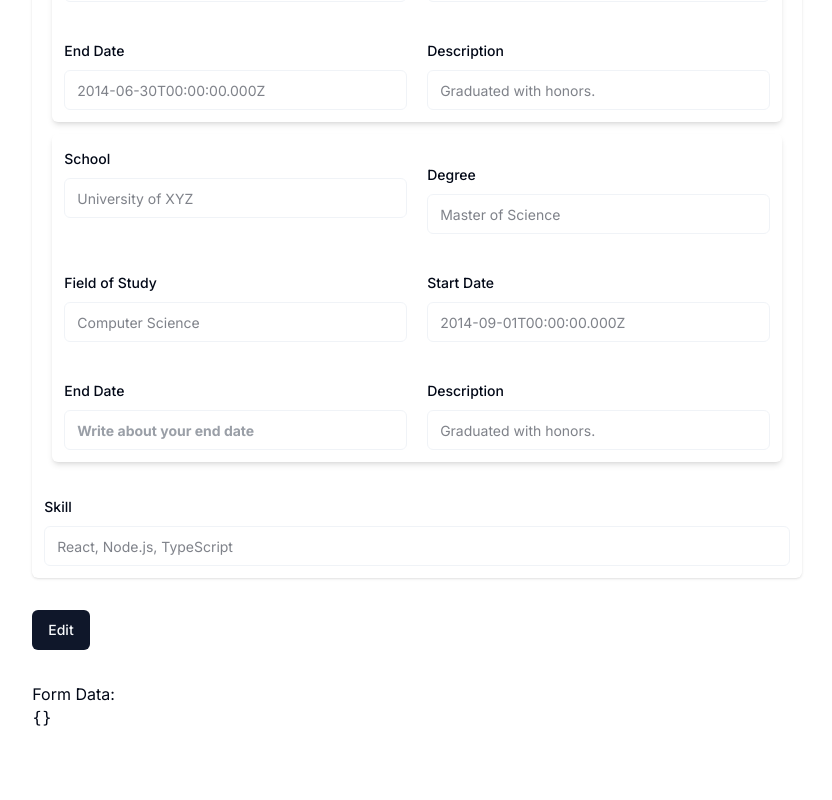
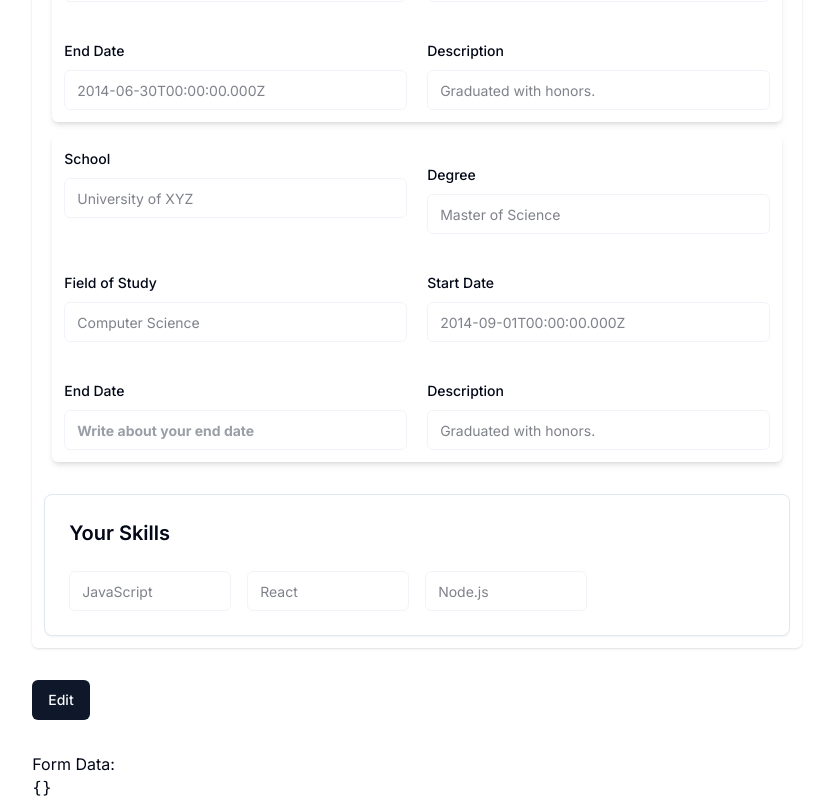
Before and after one commit to kolinabir/profile-page, a Next.js app: page /dashboard in a window 1280 px wide. Shown: the part 1798-2598 px from the top of the page, without its empty margins (334-1166 px from the left). Before the commit the page ends 2528 px from the top, so only its background shows below. Built offline with nearby package versions, Linux system fonts and the light colour scheme.

Commit message:
chore: Update PieChart component and add lazy loading for images in Rating component

```diff
--- a/app/[components]/ProfileEditForm.tsx
+++ b/app/[components]/ProfileEditForm.tsx
@@ -24,6 +24,13 @@ import {
   SelectValue,
 } from "@/components/ui/select";
 import { demoData } from "@/lib/demoData";
+import { Plus, X } from "lucide-react";
+import {
+  Card,
+  CardContent,
+  CardFooter,
+  CardHeader,
+} from "@/components/ui/card";
 
 const formSchema = z.object({
   username: z.string().min(2, {
@@ -60,7 +67,7 @@ const formSchema = z.object({
       description: z.string().optional(),
     })
   ),
-  skills: z.string().optional(),
+  skills: z.array(z.string()).optional(),
 });
 
 const ProfileEditForm = () => {
@@ -84,7 +91,7 @@ const ProfileEditForm = () => {
       facebook: "https://facebook.com",
       work: demoData.data.workExperiences,
       education: demoData.data.education,
-      skills: "React, Node.js, TypeScript",
+      skills: demoData.data.skills,
     },
   });
 
@@ -101,7 +108,14 @@ const ProfileEditForm = () => {
     control: form.control,
     name: "work",
   });
-
+  const {
+    fields: skillFields,
+    append: skillAppend,
+    remove: skillRemove,
+  } = useFieldArray({
+    control: form.control,
+    name: "skills",
+  });
   function onSubmit(values: z.infer<typeof formSchema>) {
     setFormData(values);
     console.log(values);
@@ -370,9 +384,10 @@ const ProfileEditForm = () => {
               <div className="font-bold text-base my-2 ">Work Experience</div>
               <div className="space-y-3">
                 {workFields.map((field, index) => (
+                  <div className="shadow-md p-3 space-y-2">
                     <div
                       key={field.company}
-                    className="space-y-4 grid grid-cols-2 gap-5 shadow-md p-3 rounded-md"
+                      className="space-y-4 grid grid-cols-2 gap-5  rounded-md"
                     >
                       <FormField
                         control={form.control}
@@ -459,9 +474,10 @@ const ProfileEditForm = () => {
                           </FormItem>
                         )}
                       />
+                    </div>
 
                     <Button
-                      className={editOpen ? "block" : "hidden"}
+                      className={editOpen ? "block w-[50%]" : "hidden "}
                       type="button"
                       onClick={() => workRemove(index)}
                       disabled={!editOpen}
@@ -627,23 +643,57 @@ const ProfileEditForm = () => {
                 Add Education
               </Button>
             </div>
+            <Card className="w-full  mx-auto">
+              <CardHeader>
+                <h3 className="text-xl font-semibold">Your Skills</h3>
+              </CardHeader>
+              <CardContent>
+                <div className="grid grid-cols-1 sm:grid-cols-2 md:grid-cols-3 lg:grid-cols-4 gap-4">
+                  {skillFields.map((field, index) => (
                     <FormField
+                      key={field.id}
                       control={form.control}
-              name="skills"
+                      name={`skills.${index}`}
                       render={({ field }) => (
-                <FormItem>
-                  <FormLabel>Skill</FormLabel>
+                        <FormItem className="relative">
                           <FormControl>
                             <Input
                               disabled={!editOpen}
-                      placeholder="Write about your skills"
-                      className="placeholder:font-bold placeholder:text-gray-700"
+                              placeholder="Enter a skill"
+                              className="w-full pr-8 placeholder:text-gray-400 focus:ring-2 focus:ring-blue-500"
                               {...field}
                             />
                           </FormControl>
+                          {editOpen && (
+                            <Button
+                              type="button"
+                              onClick={() => skillRemove(index)}
+                              disabled={!editOpen}
+                              className="absolute right-1 top-1/2 -translate-y-1/2 p-1 h-auto text-gray-400 hover:text-red-500 transition-colors"
+                              variant="ghost"
+                            >
+                              <X size={16} />
+                            </Button>
+                          )}
                         </FormItem>
                       )}
                     />
+                  ))}
+                </div>
+              </CardContent>
+              {editOpen && (
+                <CardFooter>
+                  <Button
+                    type="button"
+                    onClick={() => skillAppend("")}
+                    className="w-full sm:w-auto mt-4 bg-blue-500 hover:bg-blue-600 text-white"
+                  >
+                    <Plus size={16} className="mr-2" />
+                    Add Skill
+                  </Button>
+                </CardFooter>
+              )}
+            </Card>
           </div>
 
           {editOpen ? (
```
Lines whose indentation alone changed are shown as unchanged.
